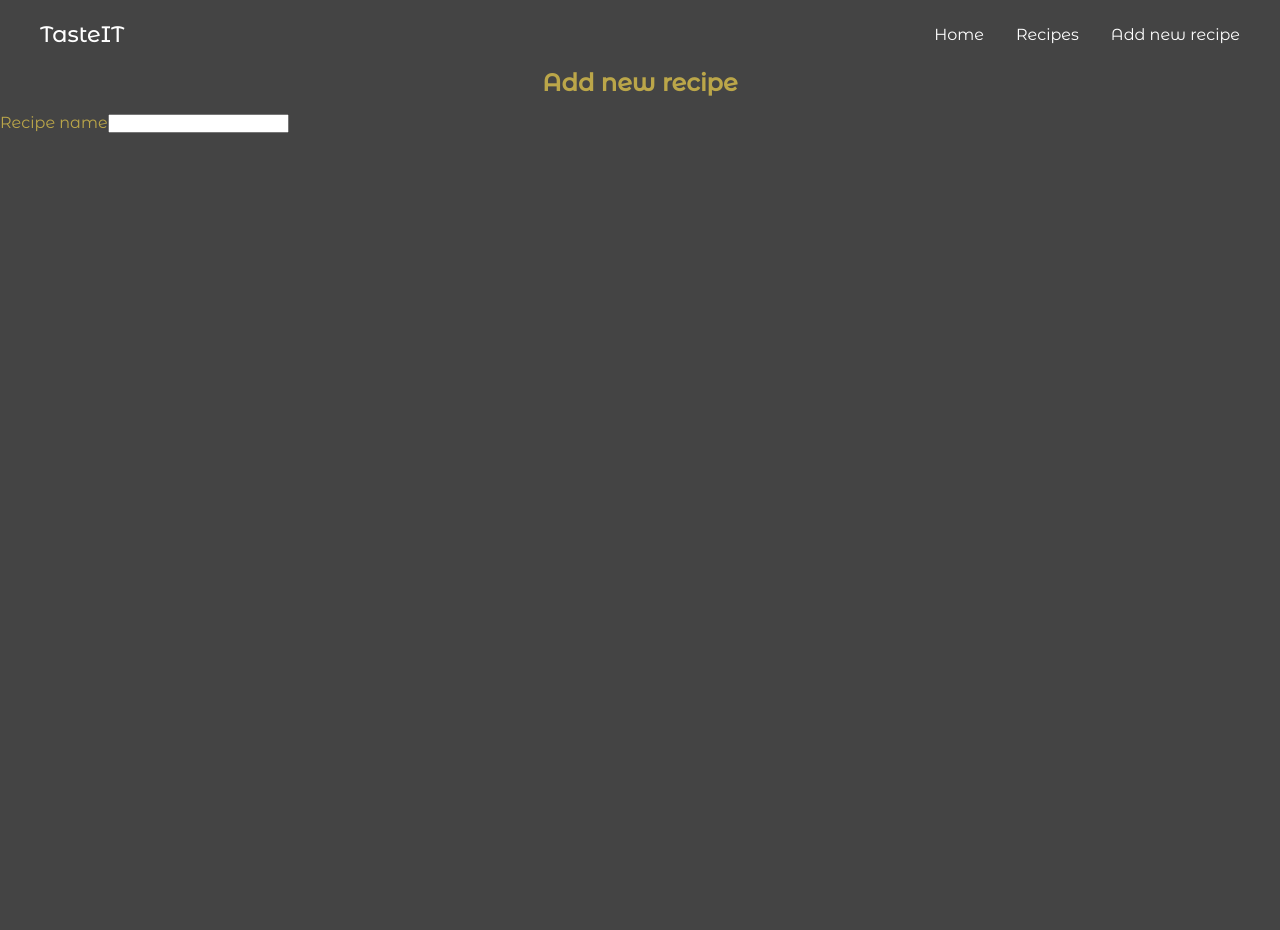
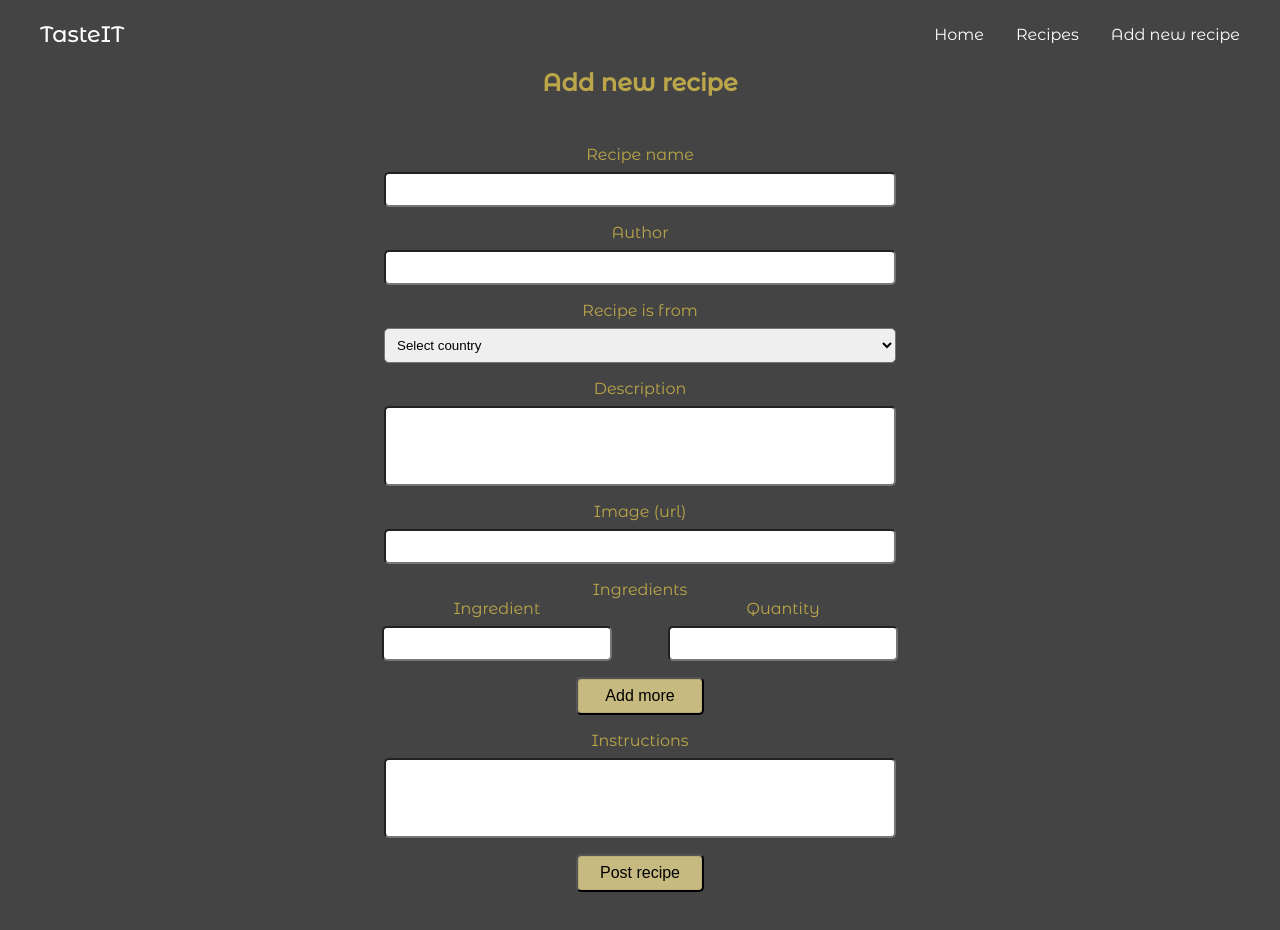
Before and after one commit to JennaKoski/react_tasteIT, a React (Create React App) app: page /addrecipe in a window 1280 px wide. Shown: the top 930 px of the page. Before the commit the page ends 800 px from the top, so only its background shows below. Built offline with nearby package versions, Linux system fonts and the light colour scheme.

Commit message:
form almost ready, with css also

```diff
--- a/src/App.css
+++ b/src/App.css
@@ -9,6 +9,8 @@ body {
   background-color: rgb(68, 68, 68);
   color: rgb(187, 166, 73);
 }
+
+/* Header */
 
 header {
   display: flex;
@@ -43,6 +45,8 @@ header li a {
   font-size: 1.4rem;
   font-weight: 500;
 }
+
+/* Main */
 
 .bgvideo {
   height: 55vh;
@@ -80,6 +84,7 @@ h1 {
   padding: 0.5rem;
   font-size: 0.9rem;
   font-weight: 500;
+  cursor: pointer;
 }
 
 .home_herotext li a:hover {
@@ -127,3 +132,64 @@ h2 {
   margin: 0.7rem 0;
   font-size: 0.9rem;
 }
+
+/* Recipes */
+
+/* Add new recipe */
+
+.form {
+  margin: 3rem 10rem;
+  display: flex;
+  flex-direction: column;
+  align-items: center;
+}
+
+.form input,
+select {
+  border-radius: 5px;
+  padding: 0.5rem;
+  margin: 0.5rem 0 1rem 0;
+  width: 40vw;
+}
+
+#description,
+#instructions {
+  height: 10vh;
+}
+
+.ingredient_quantity_section {
+  display: flex;
+}
+
+.ingredient,
+.quantity {
+  display: flex;
+  flex-direction: column;
+  align-items: center;
+}
+
+.ingredient {
+  margin-right: 3.5rem;
+}
+
+.ingredient input,
+.quantity input {
+  width: 18vw;
+}
+
+button {
+  padding: 0.5rem;
+  border-radius: 5px;
+  width: 10vw;
+  border-width: 2px;
+  margin-bottom: 1rem;
+  background-color: rgb(199, 186, 129);
+  font-size: 1rem;
+  font-weight: 400;
+  cursor: pointer;
+  box-shadow: inset 0 0 1px rgb(59, 59, 59);
+}
+
+button:hover {
+  box-shadow: inset 0 0 5px rgb(59, 59, 59);
+}
--- a/src/components/AddRecipe.js
+++ b/src/components/AddRecipe.js
@@ -4,8 +4,42 @@ const AddRecipe = (props) => {
   return (
     <form>
       <h2>Add new recipe</h2>
-      <label htmlFor="name">Recipe name</label>
-      <input type="text" name="name" id="name" />
+      <div className="form">
+        <label htmlFor="name">Recipe name</label>
+        <input type="text" name="name" id="name" />
+        <label htmlFor="author">Author</label>
+        <input type="text" name="author" id="author" />
+        <label htmlFor="origin">Recipe is from</label>
+        <select name="origin" id="origin">
+          <option value="" invalid="true" hidden>
+            Select country
+          </option>
+          <option value="Finland">Finland</option>
+        </select>
+        <label htmlFor="description">Description</label>
+        <input type="text" name="description" id="description" />
+        <label htmlFor="image">Image (url)</label>
+        <input type="text" name="imageUrl" id="imageUrl" />
+        <label htmlFor="ingredients">Ingredients</label>
+        <div className="ingredient_quantity_section">
+          <div className="ingredient">
+            <label htmlFor="ingredient">Ingredient</label>
+            <input type="text" name="ingredient" id="ingredient" />
+          </div>
+          <div className="quantity">
+            <label htmlFor="quantity">Quantity</label>
+            <input type="text" name="quantity" id="quantity" />
+          </div>
+        </div>
+        <button type="submit" className="addMore">
+          Add more
+        </button>
+        <label htmlFor="instructions">Instructions</label>
+        <input type="text" name="instructions" id="instructions" />
+        <button type="submit" className="postRecipe">
+          Post recipe
+        </button>
+      </div>
     </form>
   );
 };
```
